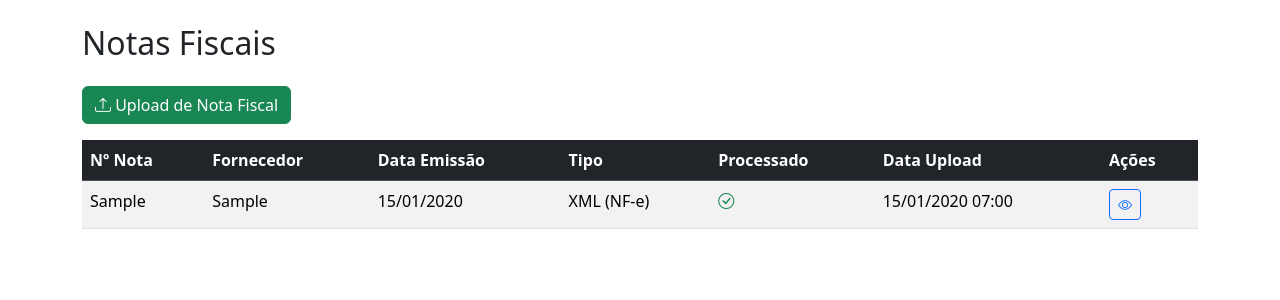
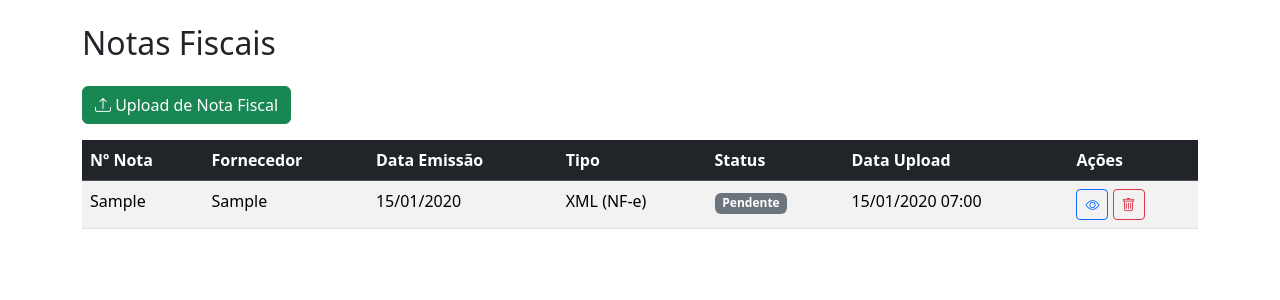
Before and after one commit to felixunai/agrovalida, a Django app: page /notas/ in a window 1280 px wide. Shown: the part 56-356 px from the top of the page. Run offline with Django 4.2, Linux system fonts and the light colour scheme; a user stored in the database is signed in; tables that the repository leaves empty hold one stand-in row (values such as "Sample post"); some libraries are stand-ins or nearby versions.

Commit message:
feat: add Apagar Nota button to detail and list pages

```diff
--- a/notas/urls.py
+++ b/notas/urls.py
@@ -9,5 +9,6 @@ urlpatterns = [
     path('<int:pk>/', views.nota_detail, name='detail'),
     path('<int:pk>/importar/', views.nota_importar, name='importar'),
     path('<int:pk>/limpar/', views.nota_limpar, name='limpar'),
+    path('<int:pk>/apagar/', views.nota_apagar, name='apagar'),
     path('item/<int:item_pk>/importar/', views.importar_item_lote, name='importar_item'),
 ]
--- a/notas/views.py
+++ b/notas/views.py
@@ -76,6 +76,20 @@ def nota_importar(request, pk):
 
 @login_required
 @require_POST
+def nota_apagar(request, pk):
+    nota = get_object_or_404(NotaFiscal, pk=pk)
+    for item in nota.itens.all():
+        if item.lote:
+            item.lote.delete()
+        if item.defensivo:
+            item.defensivo.delete()
+    nota.delete()
+    messages.success(request, 'Nota fiscal excluída com sucesso.')
+    return redirect('notas:list')
+
+
+@login_required
+@require_POST
 def nota_limpar(request, pk):
     nota = get_object_or_404(NotaFiscal, pk=pk)
     for item in nota.itens.all():
--- a/templates/notas/detail.html
+++ b/templates/notas/detail.html
@@ -24,9 +24,13 @@
                     {% if nota.processado %}
                     <form method="post" action="{% url 'notas:limpar' nota.pk %}" class="d-inline" onsubmit="return confirm('Tem certeza que deseja limpar todo o processamento? Isso excluirá os defensivos e lotes criados a partir desta nota.')">
                         {% csrf_token %}
-                        <button type="submit" class="btn btn-sm btn-outline-danger ms-2"><i class="bi bi-trash"></i> Limpar</button>
+                        <button type="submit" class="btn btn-sm btn-outline-warning ms-2"><i class="bi bi-arrow-counterclockwise"></i> Limpar</button>
                     </form>
                     {% endif %}
+                    <form method="post" action="{% url 'notas:apagar' nota.pk %}" class="d-inline" onsubmit="return confirm('Tem certeza que deseja EXCLUIR esta nota? Isso também excluirá os defensivos e lotes criados a partir dela. Esta ação não pode ser desfeita.')">
+                        {% csrf_token %}
+                        <button type="submit" class="btn btn-sm btn-outline-danger ms-2"><i class="bi bi-trash"></i> Apagar Nota</button>
+                    </form>
                 </div>
             </div>
             <div class="card-body">
--- a/templates/notas/list.html
+++ b/templates/notas/list.html
@@ -13,7 +13,7 @@
                 <th>Fornecedor</th>
                 <th>Data Emissão</th>
                 <th>Tipo</th>
-                <th>Processado</th>
+                <th>Status</th>
                 <th>Data Upload</th>
                 <th>Ações</th>
             </tr>
@@ -25,9 +25,20 @@
                 <td>{{ obj.fornecedor|default:"-" }}</td>
                 <td>{{ obj.data_emissao|date:"d/m/Y"|default:"-" }}</td>
                 <td>{{ obj.get_tipo_display }}</td>
-                <td>{% if obj.processado %}<i class="bi bi-check-circle text-success"></i>{% else %}<i class="bi bi-clock text-warning"></i>{% endif %}</td>
+                <td>{% if obj.processado %}
+                    {% if obj.status_importacao == 'importado' %}<span class="badge bg-success">Importado</span>
+                    {% elif obj.status_importacao == 'processado' %}<span class="badge bg-warning text-dark">Processado</span>
+                    {% else %}<span class="badge bg-secondary">Pendente</span>{% endif %}
+                    {% else %}<span class="badge bg-secondary">Pendente</span>{% endif %}
+                </td>
                 <td>{{ obj.criado_em|date:"d/m/Y H:i" }}</td>
-                <td><a href="{% url 'notas:detail' obj.pk %}" class="btn btn-sm btn-outline-primary"><i class="bi bi-eye"></i></a></td>
+                <td>
+                    <a href="{% url 'notas:detail' obj.pk %}" class="btn btn-sm btn-outline-primary"><i class="bi bi-eye"></i></a>
+                    <form method="post" action="{% url 'notas:apagar' obj.pk %}" class="d-inline" onsubmit="return confirm('Excluir esta nota e todos os defensivos/lotes criados a partir dela?')">
+                        {% csrf_token %}
+                        <button type="submit" class="btn btn-sm btn-outline-danger"><i class="bi bi-trash"></i></button>
+                    </form>
+                </td>
             </tr>
             {% empty %}
             <tr><td colspan="7" class="text-center">Nenhuma nota fiscal cadastrada.</td></tr>
```
